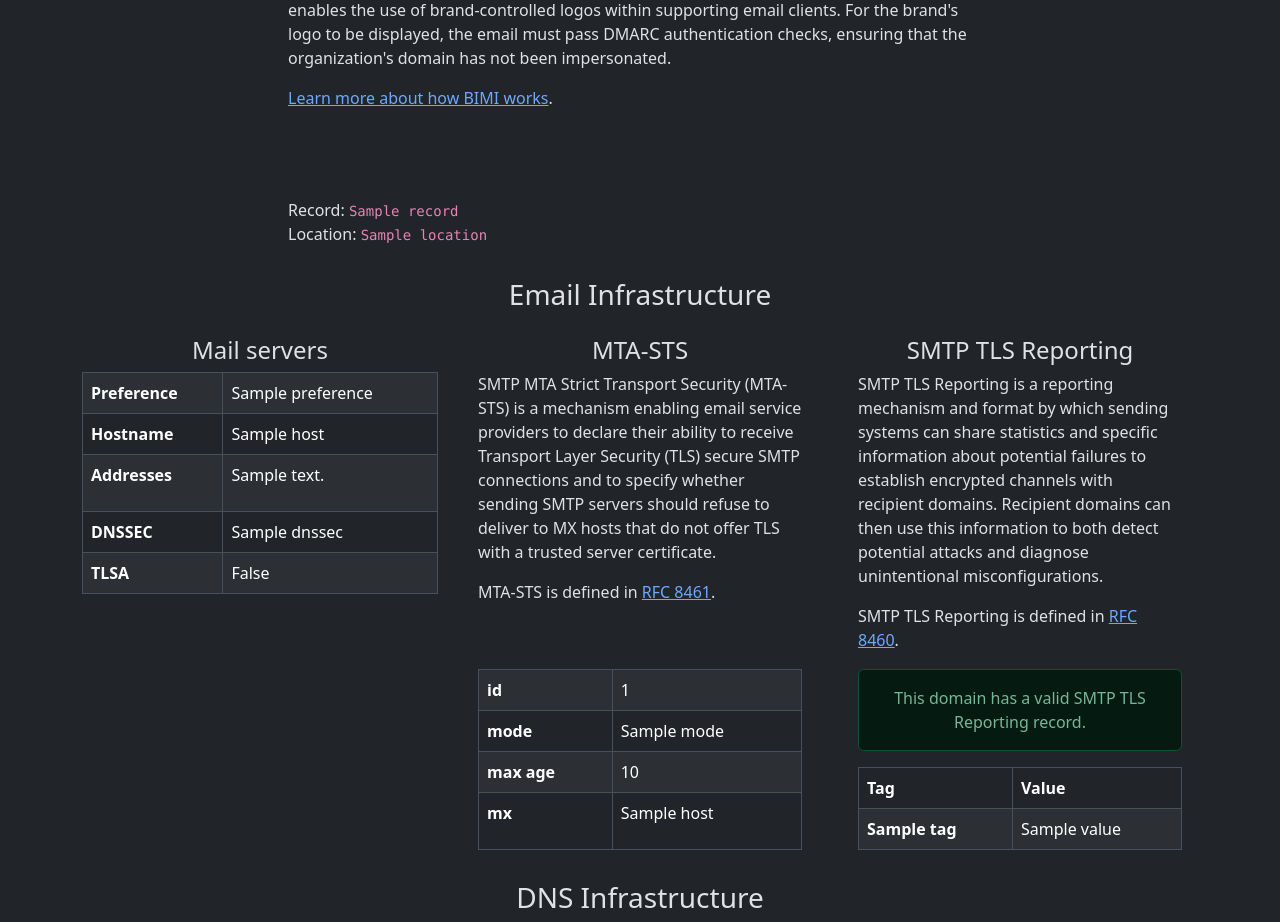
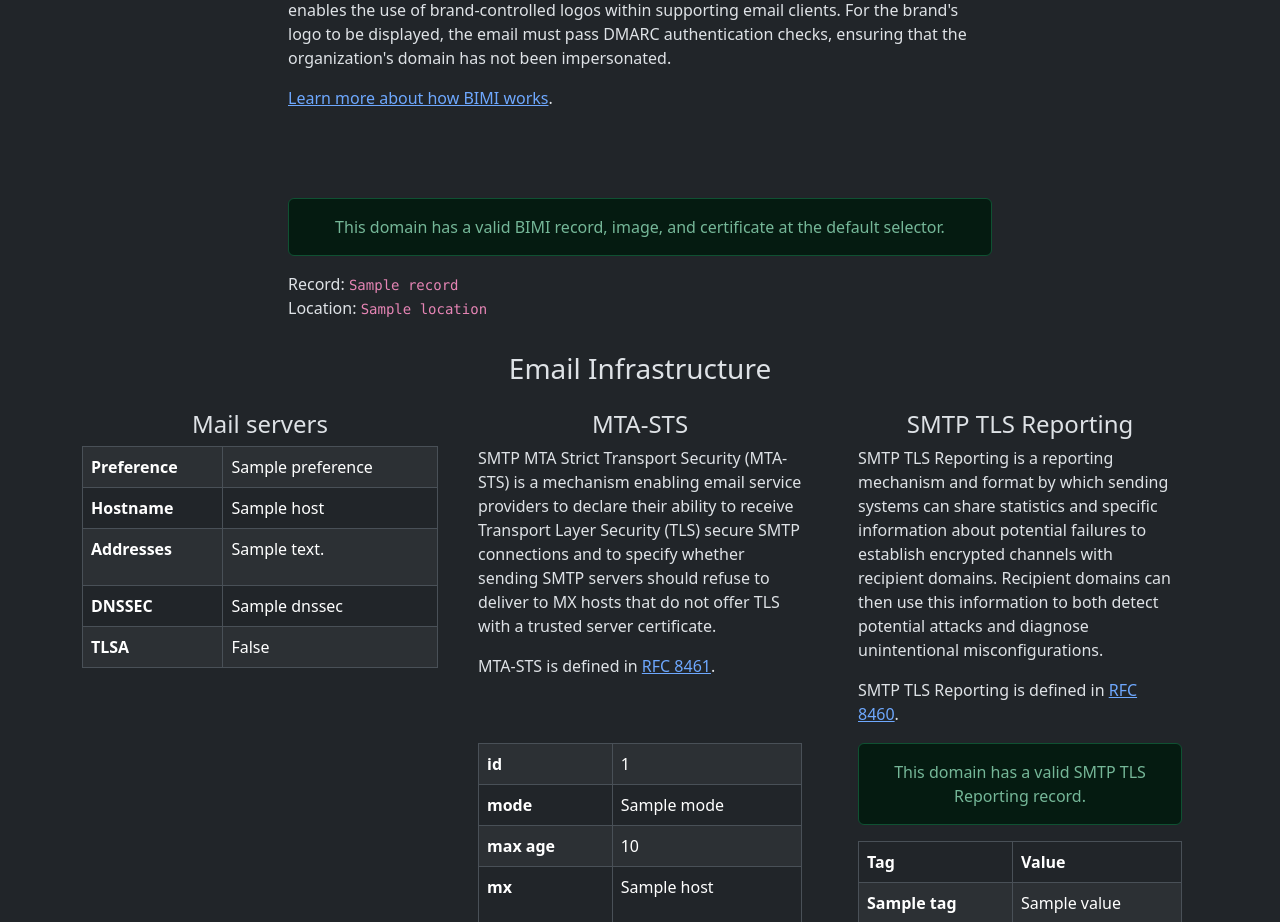
Before and after one commit to domainaware/checkdmarc-web-frontend, a Flask app: template templates/domain.html.jinja in a window 1280 px wide. Shown: the part 638-1560 px from the top of the page. Run offline with Flask 3, Linux system fonts and the light colour scheme; the template is opened without the code that fills it: most values are stand-ins (such as "Sample title", 1, 10 or a date in 2020); parts of the project's set-up code (start-up, migrations or seed data) failed here and were passed over.

Commit message:
Fix SPF display logic and add a message for a valid BIMI deployment

```diff
--- a/templates/domain.html.jinja
+++ b/templates/domain.html.jinja
@@ -72,10 +72,10 @@
           </div>
           {% endif %}
 
-          {% if "parsed" in results.spf.record %}
-          <p>Record: <code>{{ results.spf.record }}</code><br>
-          {% if "parsed" in spf.record %}
-          all: <code>
+          {% if "record" in results.spf %}
+          <p>Record: <code>{{ results.spf.record }}</code>
+          {% if "parsed" in results.spf %}
+          <br>all: <code>
           {% if results.spf.parsed.redirect %}
           {{ results.spf.parsed.redirect.parsed.all }}
           {% else %}
@@ -238,6 +238,15 @@
           </div>
           {% endif %}
           {% endif %}
+          {% if "tags" in results.bimi and "l" in results.bimi.tags and results.bimi.tags.l.value == "" %}
+          <div class="alert alert-info text-center mb-3" role="alert">
+            The domain owner has explicitly declined BIMI participation.
+          </div>
+          {% elif "error" not in results.bimi and results.bimi.warning|length == 0 %}
+           <div class="alert alert-success text-center mb-3" role="alert">
+            This domain has a valid BIMI record, image, and certificate at the default selector.
+          </div>
+          {% endif %}
           {% for warning in results.bimi.warnings %}
           <div class="alert alert-warning text-center mb-3" role="alert">
             {{ warning }}
@@ -251,11 +260,6 @@
           </p>
           {% endif %}
           {% if "tags" in results.bimi %}
-          {% if "l" in results.bimi.tags and results.bimi.tags.l.value == "" %}
-          <div class="alert alert-info text-center mb-3" role="alert">
-            The domain owner has explicitly declined BIMI participation.
-          </div>
-          {% endif %}
           <div class="table-responsive">
             <table class="table table-bordered table-striped">
               <caption class="visually-hidden">BIMI record tag values</caption>
@@ -286,7 +290,7 @@
           </div>
           {% else %}
           <img alt="{{ results.bimi.image.title }}" src="{{ results.bimi.tags.l.value }}" referrerpolicy="no-referrer"
-            class="mx-auto d-block" width="50%" loading="lazy" decoding="async" />
+            class="mx-auto d-block mb-4" width="50%" loading="lazy" decoding="async" />
           <div class="table-responsive">
             <table class="table table-bordered table-striped">
               <caption class="visually-hidden">Image metadata</caption>
```
